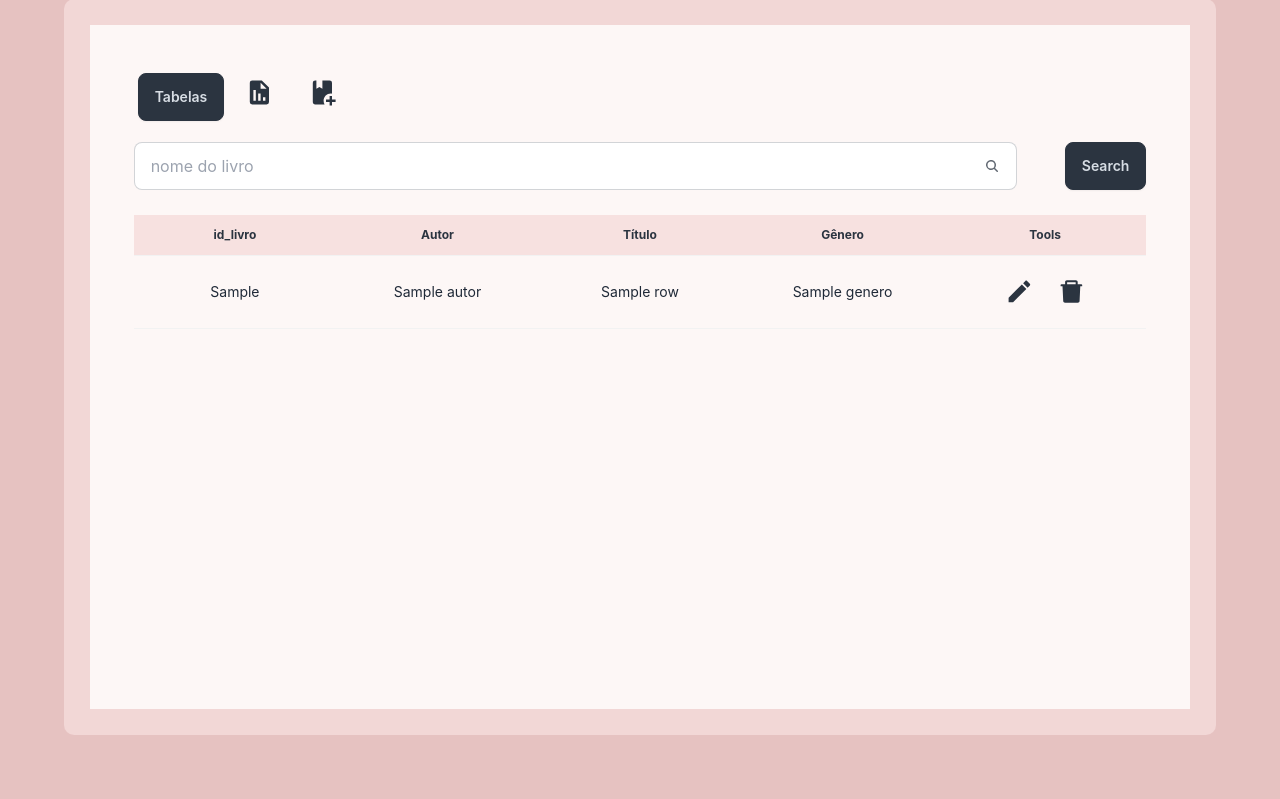
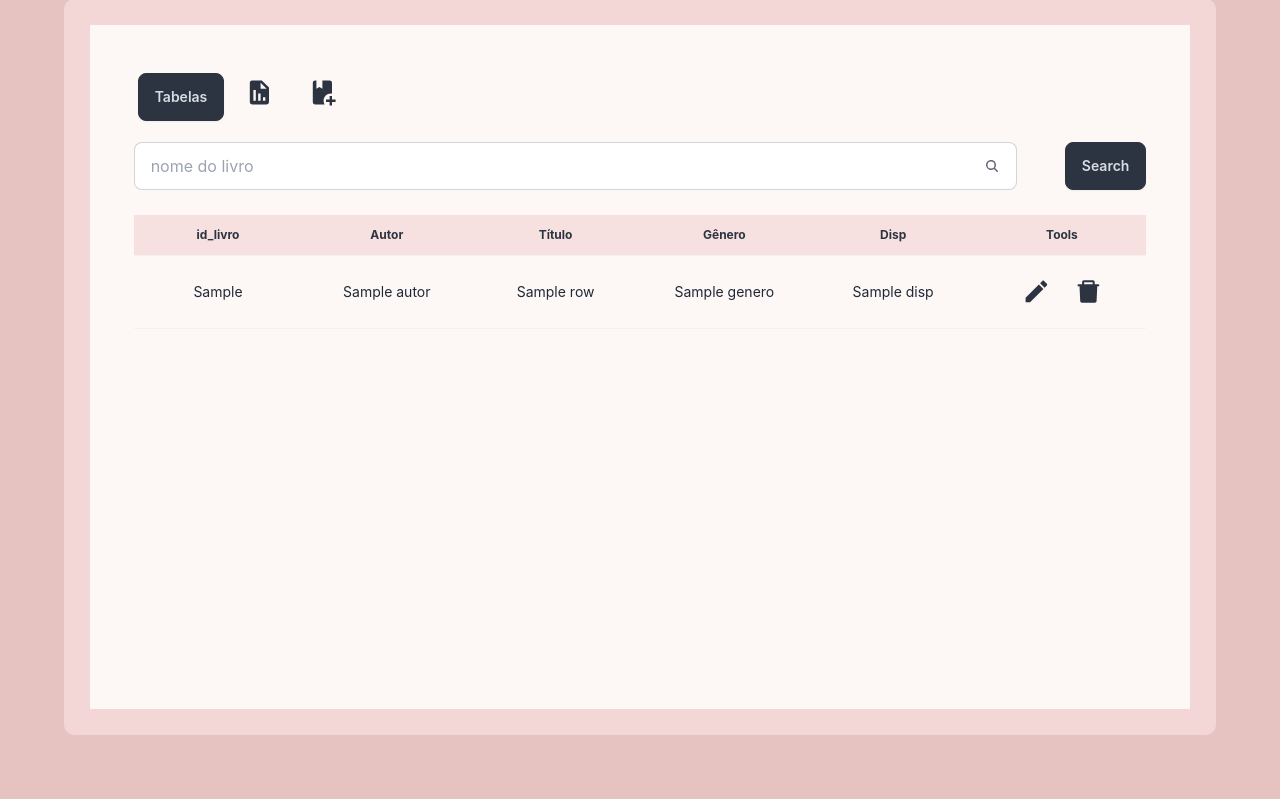
Before and after one commit to biabcaval/data_base_lib, a Flask app: template library-flask-simples/templates/table.html in a window 1280 px wide. Shown: the part 129-928 px from the top of the page. Run offline with Flask 3, Linux system fonts and the light colour scheme; the template is opened without the code that fills it: most values are stand-ins (such as "Sample title", 1, 10 or a date in 2020); some libraries are stand-ins or nearby versions; some web fonts are replaced.

Commit message:
Update table.html

```diff
--- a/library-flask-simples/templates/table.html
+++ b/library-flask-simples/templates/table.html
@@ -54,6 +54,7 @@
               <th scope="col" style="color: #2B3440;">Autor</th>
               <th scope="col"style="color: #2B3440;">Título</th>
               <th scope="col"style="color: #2B3440;">Gênero</th>
+              <th scope="col"style="color: #2B3440;">Disp</th>
               <th scope="col"style="color: #2B3440;">Tools</th>
 
             </tr>
@@ -67,6 +68,7 @@
                 <td>{{rows.autor}}</td>
                 <td>{{rows.titulo}}</td>
                 <td>{{rows.genero}}</td>
+                <td>{{rows.disp}}</td>
                 <td>
                   <button type="button" class="btn btn-square btn-ghost" onclick="openModal({{ rows.id_livro }}, '{{ rows.autor | replace("'", "&#39;") | safe }}', '{{ rows.titulo | replace("'", "&#39;") | safe }}', '{{ rows.genero | replace("'", "&#39;") | safe }}')">
                     <svg xmlns="http://www.w3.org/2000/svg" width="1.8rem" height="1.8rem" viewBox="0 0 24 24"><path fill="#2B3440" d="M20.71 7.04c.39-.39.39-1.04 0-1.41l-2.34-2.34c-.37-.39-1.02-.39-1.41 0l-1.84 1.83l3.75 3.75M3 17.25V21h3.75L17.81 9.93l-3.75-3.75z"/></svg>                </button>
```
